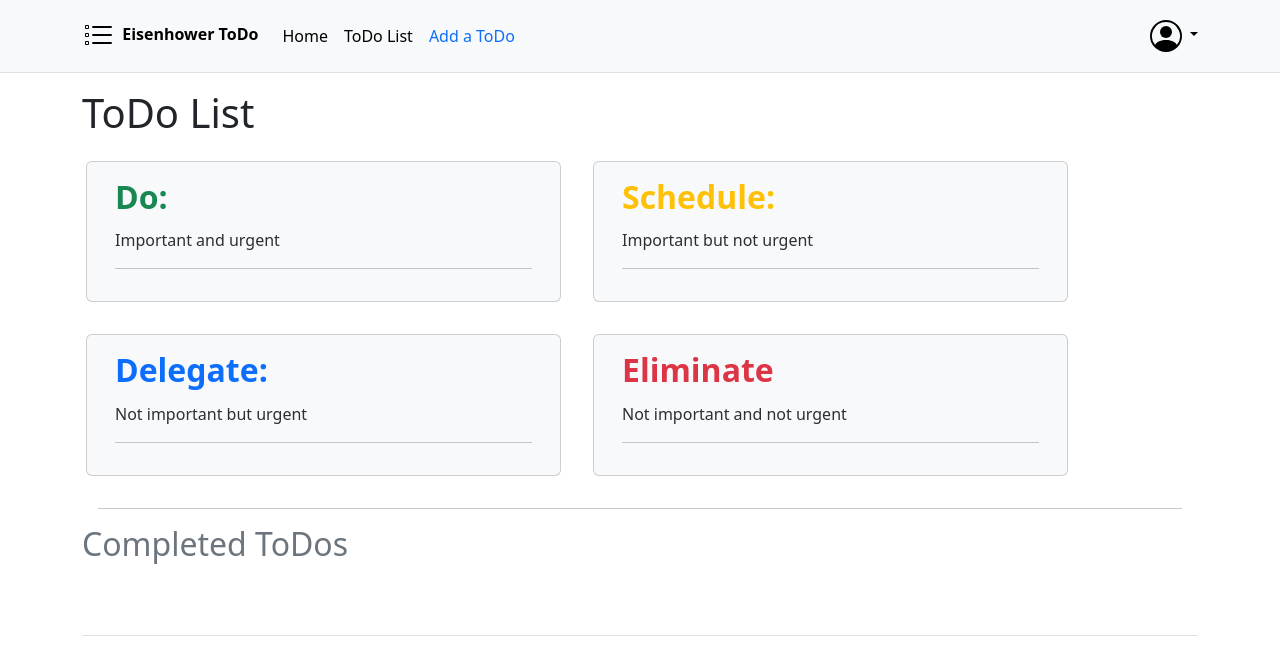
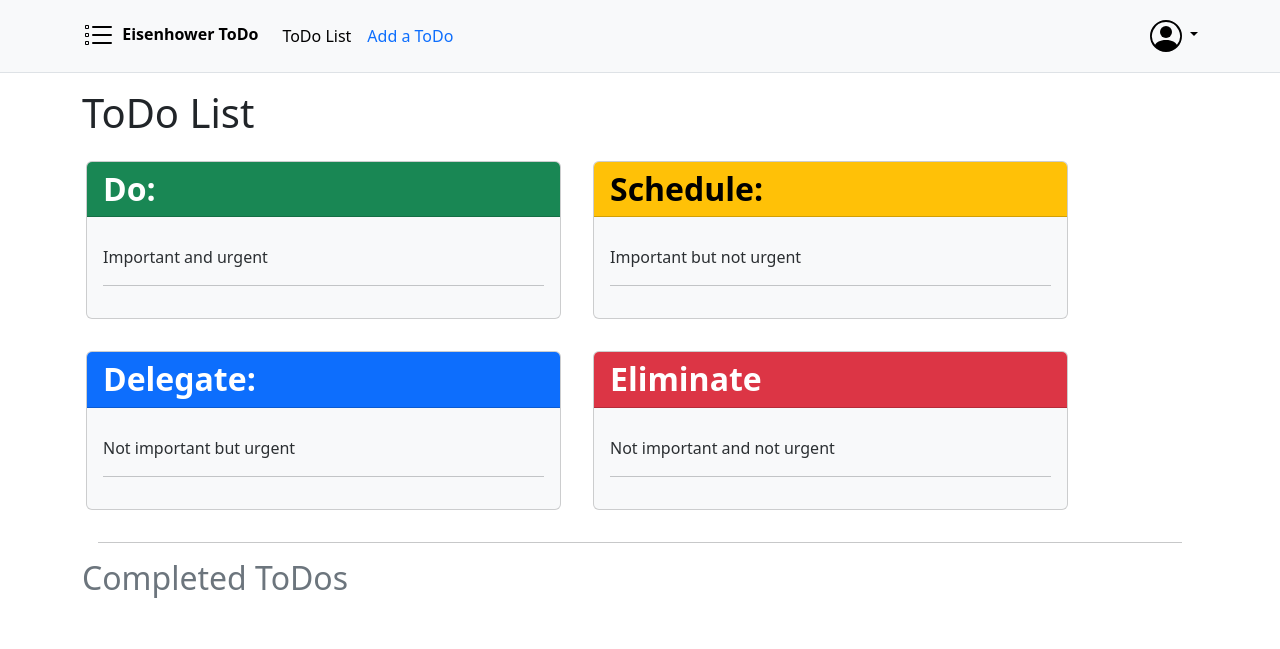
Before and after one commit to jaerrib/todo-list, a Django app: page /todos/ in a window 1280 px wide. Shown: the top 649 px of the page. Run offline with Django 5.2, Linux system fonts and the light colour scheme; the visitor is signed in with stand-in values (Sample User, id 1); data that the repository does not hold is empty; parts of the project's set-up code (start-up, migrations or seed data) failed here and were passed over.

Commit message:
Remove home links, update quadrant styling

```diff
--- a/templates/base.html
+++ b/templates/base.html
@@ -26,7 +26,7 @@
         </a>
         <ul class="nav col-12 col-lg-auto me-lg-auto mb-2 justify-content-center mb-md-0">
         {% if user.is_authenticated %}
-            <li><a href="{% url 'home' %}" class="nav-link px-2 link-body-emphasis">Home</a></li>
+<!--            <li><a href="{% url 'home' %}" class="nav-link px-2 link-body-emphasis">Home</a></li>-->
             <li><a href="{% url 'todo_list' %}" class="nav-link px-2 link-body-emphasis">ToDo List</a></li>
             <li><a href="{% url 'todo_new' %}" class="nav-link px-2 link-body-emphasis>">Add a ToDo</a></li>
         </ul>
@@ -76,7 +76,6 @@
         </a>
 
         <ul class="nav col-md-4 justify-content-end">
-        <li class="nav-item"><a href="{% url 'home' %}" class="nav-link px-2 text-body-secondary">Home</a></li>
             {% if user.is_authenticated %}
             <li class="nav-item"><a href="{% url 'todo_list' %}" class="nav-link px-2 text-body-secondary">ToDo List</a></li>
             <li class="nav-item"><a href="{% url 'todo_new' %}" class="nav-link px-2 text-body-secondary">Add a ToDo</a></li>
--- a/templates/todo_list.html
+++ b/templates/todo_list.html
@@ -7,9 +7,10 @@
 <h1>ToDo List</h1>
 
 <div class="row">
-    <div class="card col-11 col-md-5 m-3 bg-body-tertiary">
+    <div class="card col-11 p-0 col-md-5 m-3 bg-body-tertiary">
+        <h2 class="card-header mb-3 fw-bold text-bg-success">
+            Do:</h2>
         <div class="card-body">
-            <h2 class="card-title mb-3 fw-bold text-success">Do:</h2>
             <p class="card-subtitle text-secondary-emphasis">Important
                 and urgent</p>
             <hr>
@@ -18,7 +19,7 @@
                 {% if not todo.completed %}
                 {% if todo.important and todo.urgent %}
                 <a href="{% url 'todo_detail' todo.pk %}" type="button"
-                   class="btn btn-success mb-3 shadow">
+                   class="btn btn-outline-dark mb-3 shadow">
                     {{ todo.title }}
                 </a>
                 {% endif %}
@@ -28,9 +29,10 @@
         </div>
     </div>
 
-    <div class="card col-11 col-md-5 m-3 bg-body-tertiary">
+    <div class="card col-11 p-0 col-md-5 m-3 bg-body-tertiary">
+        <h2 class="card-header mb-3 fw-bold text-bg-warning">
+            Schedule:</h2>
         <div class="card-body">
-            <h2 class="card-title mb-3 fw-bold text-warning">Schedule:</h2>
             <p class="card-subtitle text-secondary-emphasis">Important but not
                 urgent</p>
             <hr>
@@ -39,7 +41,7 @@
                 {% if not todo.completed %}
                 {% if todo.important and not todo.urgent %}
                 <a href="{% url 'todo_detail' todo.pk %}" type="button"
-                   class="btn btn-warning mb-3 shadow">
+                   class="btn btn-outline-dark mb-3 shadow">
                     {{ todo.title }}
                 </a>
                 {% endif %}
@@ -51,9 +53,10 @@
 </div>
 
 <div class="row">
-    <div class="card col-11 col-md-5 m-3 bg-body-tertiary">
+    <div class="card col-11 p-0 col-md-5 m-3 bg-body-tertiary">
+        <h2 class="card-header mb-3 fw-bold text-bg-primary">
+            Delegate:</h2>
         <div class="card-body">
-            <h2 class="card-title mb-3 fw-bold text-primary">Delegate:</h2>
             <p class="card-subtitle text-secondary-emphasis">Not important
                 but urgent</p>
             <hr>
@@ -62,7 +65,7 @@
                 {% if not todo.completed %}
                 {% if not todo.important and todo.urgent %}
                 <a href="{% url 'todo_detail' todo.pk %}" type="button"
-                   class="btn btn-primary mb-3 shadow">
+                   class="btn btn-outline-dark mb-3 shadow">
                     {{ todo.title }}
                 </a>
                 {% endif %}
@@ -72,9 +75,10 @@
         </div>
     </div>
 
-    <div class="card col-11 col-md-5 m-3 bg-body-tertiary">
+    <div class="card col-11 p-0 col-md-5 m-3 bg-body-tertiary">
+        <h2 class="card-header mb-3 fw-bold text-bg-danger">
+            Eliminate</h2>
         <div class="card-body">
-            <h2 class="card-title mb-3 fw-bold text-danger">Eliminate</h2>
             <p class="card-subtitle text-secondary-emphasis">Not important
                 and not urgent</p>
             <hr>
@@ -83,9 +87,8 @@
                 {% if not todo.completed %}
                 {% if not todo.important and not todo.urgent %}
                 <a href="{% url 'todo_detail' todo.pk %}" type="button"
-                   class="btn btn-danger mb-3 shadow"
-                   data-bs-toggle="modal"
-                   data-bs-target="#{{todo.pk}}">{{ todo.title }}
+                   class="btn btn-outline-dark mb-3 shadow">
+                    {{ todo.title }}
                 </a>
                 {% endif %}
                 {% endif %}
```
